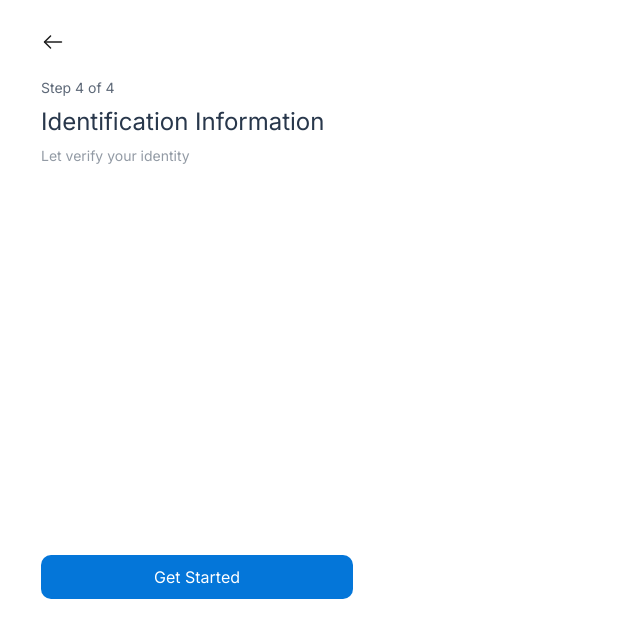
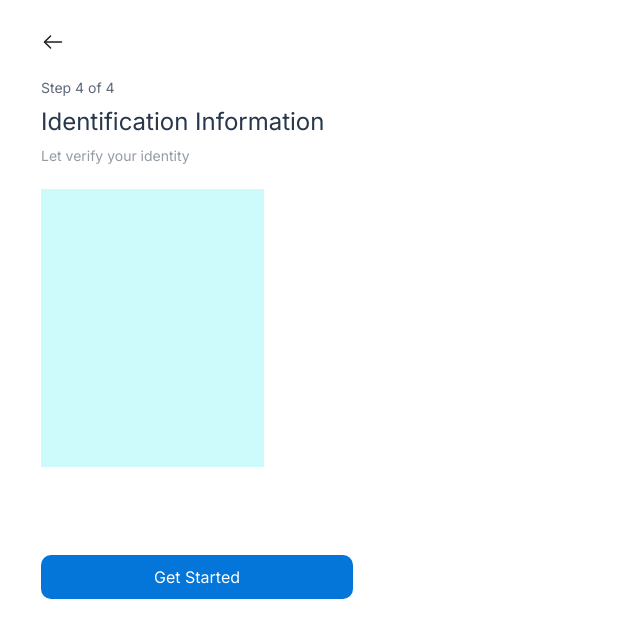
Before and after one commit to Maxwell011/moni-finance, a Next.js app: page /setup/verify in a window 1280 px wide. Shown: the top 638 px of the page, without its empty margins (0-640 px from the left). Built offline with nearby package versions, Linux system fonts and the light colour scheme.

Commit message:
Add background color to verify page

```diff
--- a/src/app/setup/verify/page.tsx
+++ b/src/app/setup/verify/page.tsx
@@ -30,7 +30,11 @@ export default function VerifyFace() {
             Let verify your identity
           </p>
 
-          <div className='w-[278px] h-[366px] fill-[linear-gradient(0deg,rgba(127,247,247,0.20)_0%,#7FF7F7_100%)] opacity-20 rounded-md'></div>
+          <div className='w-[278px] h-[366px] fill-[linear-gradient(0deg,rgba(127,247,247,0.20)_0%,#7FF7F7_100%)] opacity-20 rounded-md'>
+            <div className="w-[222.855px] h-[278.403px] bg-[#06e9ee]">
+
+            </div>
+          </div>
 
           <button className='flex w-[312px] justify-center items-center gap-4 text-white text-base not-italic font-normal leading-[normal] p-3 rounded-[10px] bg-[#0476D9]'>
             <Link href='/' legacyBehavior>
```
